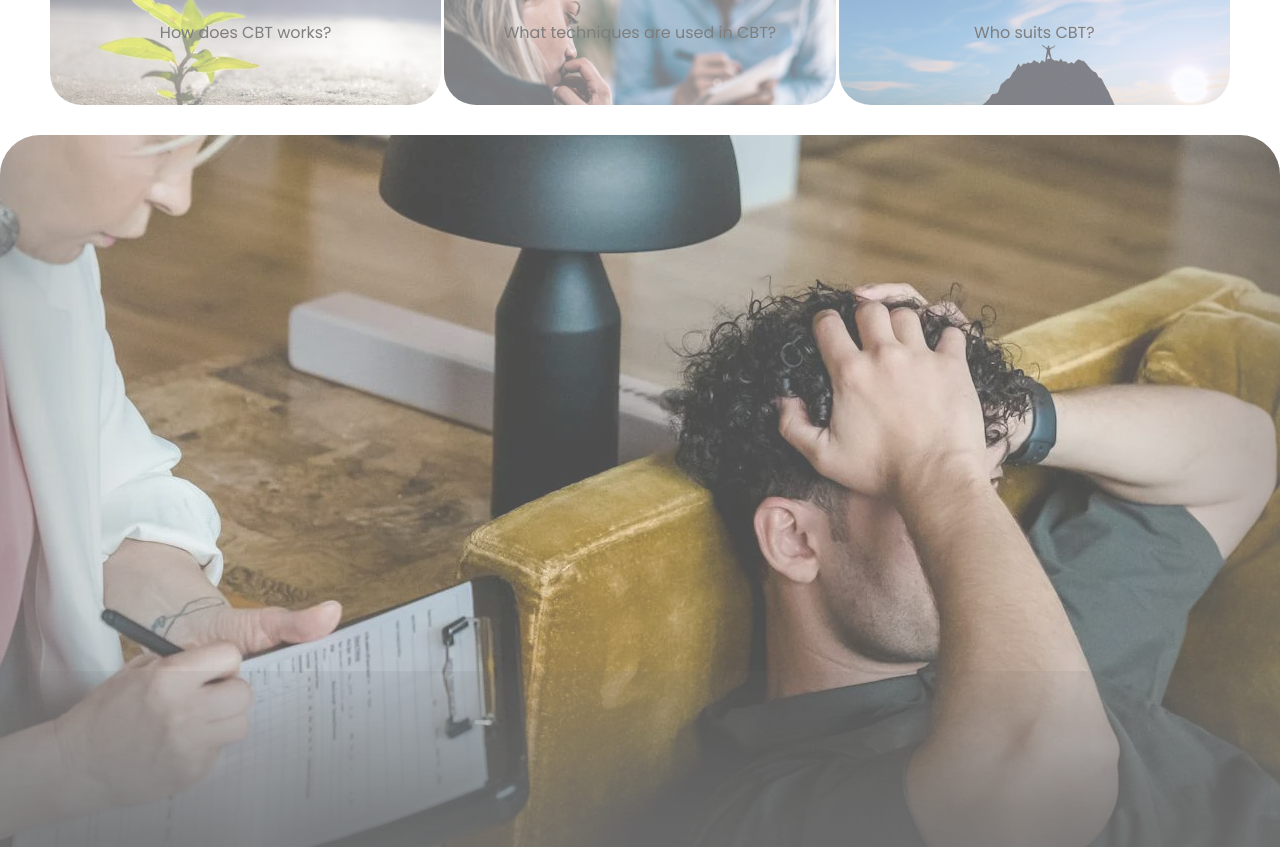
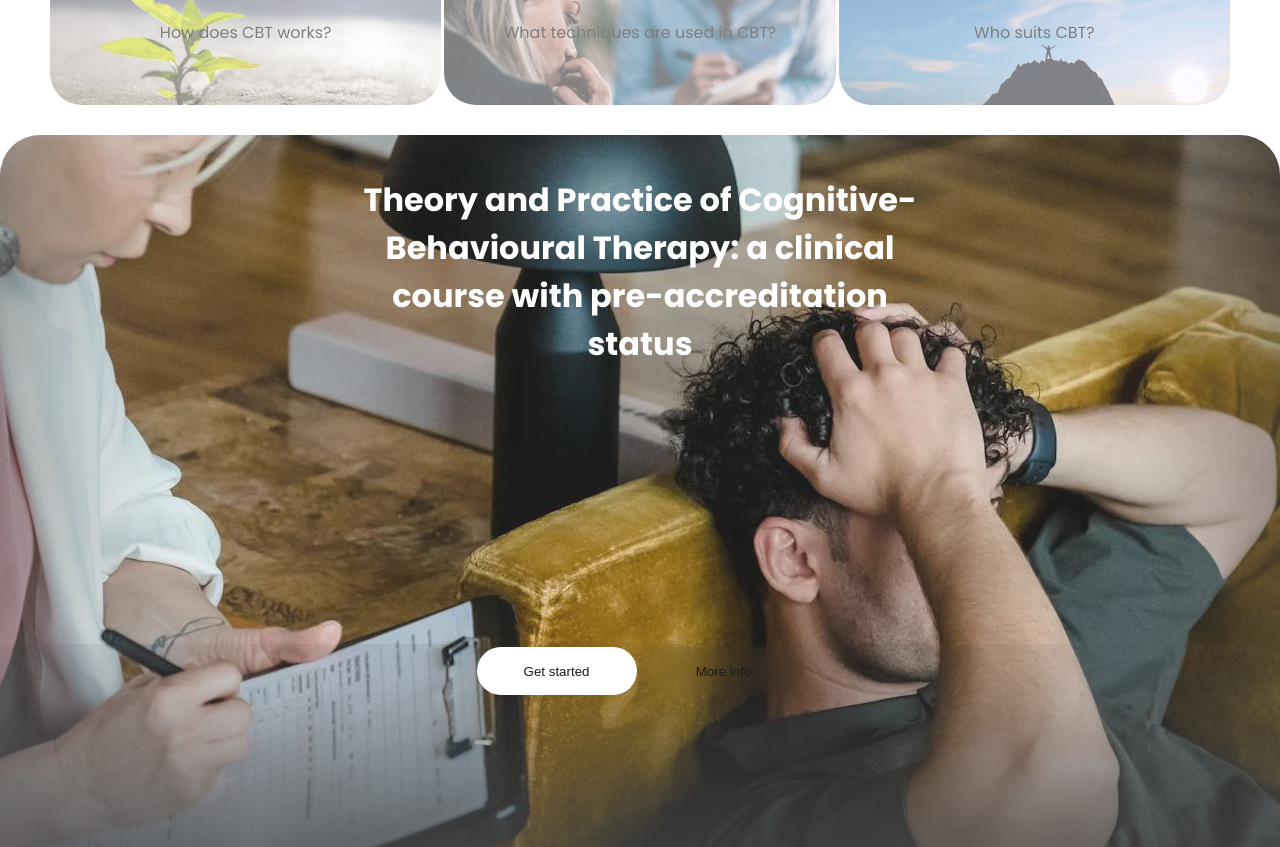
Before and after one commit to sadnaastasia/pet, a React (Vite) app: page / in a window 1280 px wide. Shown: the part 600-1447 px from the top of the page. Built offline with nearby package versions, Linux system fonts and the light colour scheme.

Commit message:
adding types

```diff
--- a/src/App.tsx
+++ b/src/App.tsx
@@ -2,15 +2,15 @@ import './styles/App.css';
 import RunningLine from './components /Running-line';
 import Navigation from './components /Navigation';
 import BeckoningInfo from './components /BeckoningInfo';
+import MainArticle from './components /MainArticle';
 
 function App() {
   return (
     <div>
       <RunningLine />
       <Navigation />
-      <div className="navOverlay"></div>
       <BeckoningInfo />
-      <div className="mainArticle"></div>
+      <MainArticle />
       <div className="articles"></div>
     </div>
   );
--- a/src/components /Input.tsx
+++ b/src/components /Input.tsx
@@ -1,12 +1,14 @@
 import { useState } from 'react';
 import { MdErrorOutline } from 'react-icons/md';
+import { type ChangeEvent } from 'react';
 
 function Input({ type, text }: { type: any; text: string }) {
-  const [inputValue, setInputValue] = useState('');
-  const [isClassAdded, setIsClassAdded] = useState(false);
-  const [error, setError] = useState('');
+  const [inputValue, setInputValue] = useState<string>('');
+  const [isClassAdded, setIsClassAdded] = useState<boolean>(false);
+  const [error, setError] = useState<string>('');
+  const [isClicked, setIsClicked] = useState<boolean>(false);
 
-  const handleInputChange = (event: any) => {
+  const handleInputChange = (event: ChangeEvent<HTMLInputElement>): void => {
     setInputValue(event.target.value);
     setIsClassAdded(false);
     if (text === 'Email') {
@@ -17,12 +19,25 @@ function Input({ type, text }: { type: any; text: string }) {
     }
   };
 
-  const handleBlur = () => {
+  const handleInputClick = (): void => {
+    if (!isClicked) {
+      setIsClassAdded(false);
+      if (text === 'Email') {
+        validateEmail('');
+      }
+      if (text === 'Password') {
+        validatePassword('');
+      }
+      setIsClicked(true);
+    }
+  };
+
+  const handleBlur = (): void => {
     if (inputValue !== '') {
       setIsClassAdded(true);
     }
   };
-  const validateEmail = function (email: string) {
+  const validateEmail = function (email: string): void {
     const emailRegex = /^[^\s@]+@[^\s@]+\.[^\s@]+$/;
     if (email === '') {
       setError('Please enter your email.');
@@ -33,7 +48,7 @@ function Input({ type, text }: { type: any; text: string }) {
       setError('');
     }
   };
-  const validatePassword = function (password: string) {
+  const validatePassword = function (password: string): void {
     if (password === '') {
       setError('Please enter your password.');
     } else if (password.length < 10) {
@@ -49,7 +64,7 @@ function Input({ type, text }: { type: any; text: string }) {
         id={type}
         className={`logIn-input ${error ? 'logIn-input_error' : ''}`}
         value={inputValue}
-        onClick={handleInputChange}
+        onClick={handleInputClick}
         onChange={handleInputChange}
         onBlur={handleBlur}
         required
--- /dev/null
+++ b/src/components /MainArticle.tsx
@@ -0,0 +1,16 @@
+function MainArticle() {
+  return (
+    <div className="mainArticle">
+      <h1>
+        Theory and Practice of Cognitive-Behavioural Therapy: a clinical course
+        with pre-accreditation status
+      </h1>
+      <div className="mainArticle_buttons">
+        <button className="mainArticle_whiteButton">Get started</button>
+        <button className="mainArticle_blurButton">More info</button>
+      </div>
+    </div>
+  );
+}
+
+export default MainArticle;
--- a/src/components /Navigation.tsx
+++ b/src/components /Navigation.tsx
@@ -8,9 +8,9 @@ import { FcGoogle } from 'react-icons/fc';
 import { SiApple } from 'react-icons/si';
 
 function Navigation() {
-  const [isMenuOpen, setIsMenuOpen] = useState(false);
-  const [isLogInOpen, setIsLogInOpen] = useState(false);
-  const [isScrolled, setIsScrolled] = useState('');
+  const [isMenuOpen, setIsMenuOpen] = useState<boolean>(false);
+  const [isLogInOpen, setIsLogInOpen] = useState<boolean>(false);
+  const [isScrolled, setIsScrolled] = useState<string>('');
 
   const dynamicStyles = {
     overflowHidden: {
@@ -21,15 +21,15 @@ function Navigation() {
     },
   };
 
-  const toggleMenu = () => {
+  const toggleMenu = (): void => {
     setIsMenuOpen(!isMenuOpen);
     blockScroll();
   };
-  const toggleLogIn = () => {
+  const toggleLogIn = (): void => {
     setIsLogInOpen(!isLogInOpen);
     blockScroll();
   };
-  const blockScroll = () => {
+  const blockScroll = (): void => {
     if (!isMenuOpen && !isLogInOpen) {
       Object.assign(document.body.style, dynamicStyles.overflowHidden);
     } else {
@@ -38,7 +38,7 @@ function Navigation() {
   };
 
   useEffect(() => {
-    const handleScroll = () => {
+    const handleScroll = (): void => {
       if (window.scrollY > window.innerHeight) {
         setIsScrolled('navGrey');
       } else {
--- a/src/data/data.tsx
+++ b/src/data/data.tsx
@@ -7,8 +7,17 @@ import { GrMoney } from 'react-icons/gr';
 import { MdOutlineSelfImprovement } from 'react-icons/md';
 import { MdChildCare } from 'react-icons/md';
 import { BsSpeedometer } from 'react-icons/bs';
+import type { ReactNode } from 'react';
 
-export const runningLineArray = [
+interface Item {
+  id: number;
+  title: string;
+  icon?: ReactNode;
+  style?: string;
+  class?: string;
+}
+
+export const runningLineArray: Array<Item> = [
   { id: 1, title: "It's effective", icon: <GiPowerLightning /> },
   { id: 2, title: 'Short-term', icon: <FaStopwatch /> },
   {
@@ -28,7 +37,7 @@ export const runningLineArray = [
   { id: 9, title: 'Quick results', icon: <BsSpeedometer /> },
 ];
 
-export const impactScroll = [
+export const impactScroll: Array<Item> = [
   { id: 1, title: 'Emotional well-being', style: 'rgb(176, 171, 218)' },
   {
     id: 2,
@@ -44,7 +53,7 @@ export const impactScroll = [
   { id: 5, title: 'Decreased anxiety', style: 'rgb(145, 201, 211)' },
 ];
 
-export const beckoningInfo_button = [
+export const beckoningInfo_button: Array<Item> = [
   {
     id: 1,
     title: 'What is cognitive behavioral therapy?',
@@ -77,7 +86,7 @@ export const beckoningInfo_button = [
   },
 ];
 
-export const sideMenu_button = [
+export const sideMenu_button: Array<Item> = [
   {
     id: 1,
     title: 'Our school',
--- a/src/styles/App.css
+++ b/src/styles/App.css
@@ -383,7 +383,7 @@
 }
 
 .navGrey {
-  background: rgba(109, 109, 109, 0.5);
+  background: rgba(68, 68, 68, 0.5);
 }
 .navGrey .logo {
   color: white;
@@ -503,18 +503,61 @@
   }
 }
 .mainArticle {
+  position: relative;
+  display: flex;
+  padding: 20px 350px;
+  flex-direction: column;
+  align-items: center;
+  color: black;
   height: 100vh;
   background-image: url("../../public/mainArticleBigScreens.webp");
   background-color: rgba(0, 0, 0, 0.5);
   background-position: center center;
-  opacity: 0.7;
+  opacity: 0.9;
+  color: white;
   box-shadow: inset 0 -200px 200px rgb(48, 48, 48);
   border-radius: 40px 40px 0 0;
+}
+.mainArticle h1 {
+  text-align: center;
+}
+.mainArticle .mainArticle_buttons {
+  position: absolute;
+  display: flex;
+  justify-content: space-between;
+  align-items: center;
+  bottom: 280px;
+}
+.mainArticle .mainArticle_buttons .mainArticle_whiteButton {
+  background-color: white;
+  border: none;
+  border-radius: 30px;
+  width: 10rem;
+  height: 3rem;
+  margin-right: 7px;
+}
+.mainArticle .mainArticle_buttons .mainArticle_whiteButton:hover {
+  cursor: pointer;
+  background-color: rgb(223, 223, 223);
+}
+.mainArticle .mainArticle_buttons .mainArticle_blurButton {
+  background-color: transparent;
+  border: none;
+  border-radius: 30px;
+  width: 10rem;
+  height: 3rem;
+  -webkit-backdrop-filter: blur(20px);
+          backdrop-filter: blur(20px);
+}
+.mainArticle .mainArticle_buttons .mainArticle_blurButton:hover {
+  cursor: pointer;
+  -webkit-backdrop-filter: blur(50px);
+          backdrop-filter: blur(50px);
 }
 
 .articles {
   height: 100vh;
-  background-color: #6e6e6e;
+  background-color: #444444;
   border-radius: 0 0 40px 40px;
 }
 
@@ -572,6 +615,10 @@
   }
   .mainArticle {
     background-image: url("../../public/mainArticleSmallScreens.webp");
+    padding: 170px 150px;
+  }
+  .mainArticle h1 {
+    font-size: x-large;
   }
 }
 @media (max-width: 450px) {
--- a/src/styles/App.scss
+++ b/src/styles/App.scss
@@ -389,7 +389,7 @@ $greyhover: rgb(223, 223, 223);
   }
 }
 .navGrey {
-  background: rgba(109, 109, 109, 0.5);
+  background: rgba(68, 68, 68, 0.5);
   .logo {
     color: white;
   }
@@ -619,17 +619,58 @@ $greyhover: rgb(223, 223, 223);
 }
 
 .mainArticle {
+  position: relative;
+  display: flex;
+  padding: 20px 350px;
+  flex-direction: column;
+  align-items: center;
+  color: black;
   height: 100vh;
   background-image: url('../../public/mainArticleBigScreens.webp');
   background-color: rgba(0, 0, 0, 0.5);
   background-position: center center;
-  opacity: 0.7;
+  opacity: 0.9;
+  color: white;
   box-shadow: inset 0 -200px 200px rgb(48, 48, 48);
   border-radius: 40px 40px 0 0;
+  h1 {
+    text-align: center;
+  }
+  .mainArticle_buttons {
+    position: absolute;
+    display: flex;
+    justify-content: space-between;
+    align-items: center;
+    bottom: 280px;
+    .mainArticle_whiteButton {
+      background-color: white;
+      border: none;
+      border-radius: 30px;
+      width: 10rem;
+      height: 3rem;
+      margin-right: 7px;
+    }
+    .mainArticle_whiteButton:hover {
+      cursor: pointer;
+      background-color: $greyhover;
+    }
+    .mainArticle_blurButton {
+      background-color: transparent;
+      border: none;
+      border-radius: 30px;
+      width: 10rem;
+      height: 3rem;
+      backdrop-filter: blur(20px);
+    }
+    .mainArticle_blurButton:hover {
+      cursor: pointer;
+      backdrop-filter: blur(50px);
+    }
+  }
 }
 .articles {
   height: 100vh;
-  background-color: #6e6e6e;
+  background-color: #444444;
   border-radius: 0 0 40px 40px;
 }
 
@@ -691,6 +732,10 @@ $greyhover: rgb(223, 223, 223);
   }
   .mainArticle {
     background-image: url('../../public/mainArticleSmallScreens.webp');
+    padding: 170px 150px;
+    h1 {
+      font-size: x-large;
+    }
   }
 }
 
```
Also changed, not shown: 1 other file (tests, documents, lock files or other folders).
